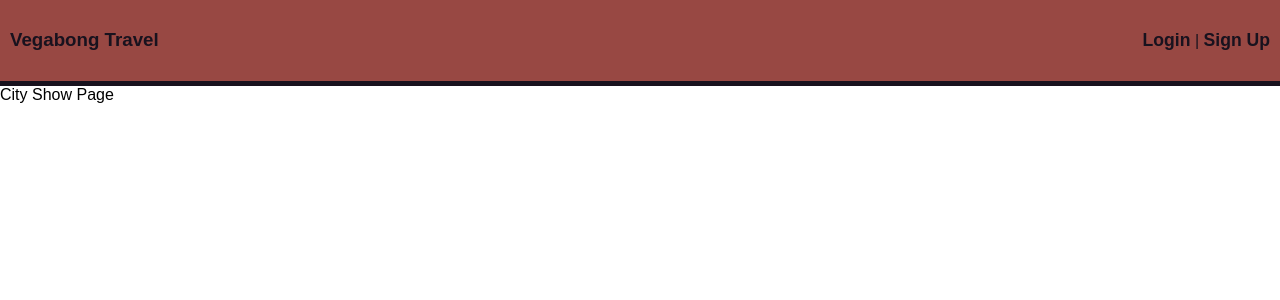
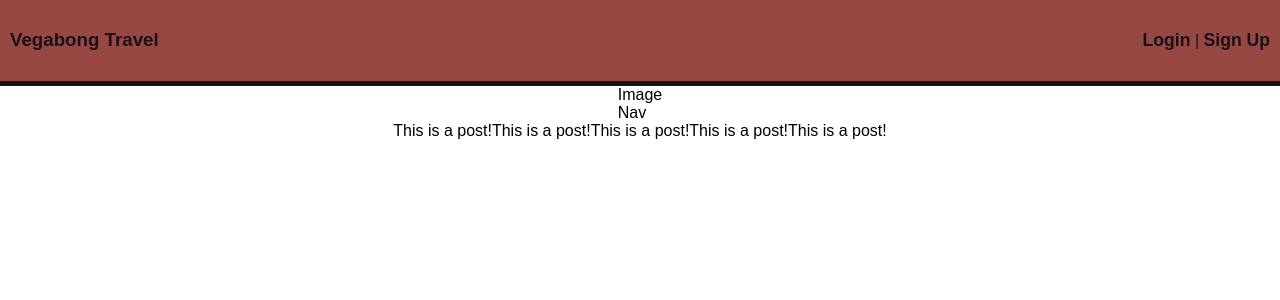
Before and after one commit to tch180/vagabond-project-, a React (Create React App) app in the folder client/: page /city/1 in a window 1280 px wide. Shown: the top 300 px of the page. Built offline with nearby package versions, Linux system fonts and the light colour scheme.

Commit message:
flexbox aligned

```diff
--- a/client/src/components/City/Show.js
+++ b/client/src/components/City/Show.js
@@ -1,11 +1,42 @@
 import React, { Component } from 'react';
+import styled from 'styled-components'
+import { Parallax } from 'react-parallax'
+import { BrowserRouter as Router, Route, Switch, Link } from 'react-router-dom'
+import axios from 'axios'
+
+const Container = styled.div`
+display: flex;
+flex-direction: column;
+
+`
+const HeaderContainer = styled.div`
+display: flex;
+flex-direction: column;
+align-self: center;
+`
+const PostContainer = styled.div`
+display: flex;
+flex-direction: row;
+align-self: center;
+`
 
 class CityShow extends Component {
     render() {
         return (
-            <div>
-                City Show Page
-            </div>
+            <Container>
+                <HeaderContainer>
+                    <div>Image</div>
+                    <div>Nav</div>
+                </HeaderContainer>
+                <PostContainer>
+                    <div>This is a post!</div>
+                    <div>This is a post!</div>
+                    <div>This is a post!</div>
+                    <div>This is a post!</div>
+                    <div>This is a post!</div>
+
+                </PostContainer>
+            </Container>
         );
     }
 }
--- a/client/src/components/Home/Home.js
+++ b/client/src/components/Home/Home.js
@@ -93,7 +93,7 @@ class HomePage extends Component {
                 </HeroContainer>
                 <CityList>
                     {this.state.cities.map((city) => {
-                        return ( <Link to={`/`}><CityContainer>
+                        return ( <Link to={`/city/${city.id}`}><CityContainer>
                             <img src={city.image}/>
                             <h3>{city.name}</h3>
                         </CityContainer>
```
